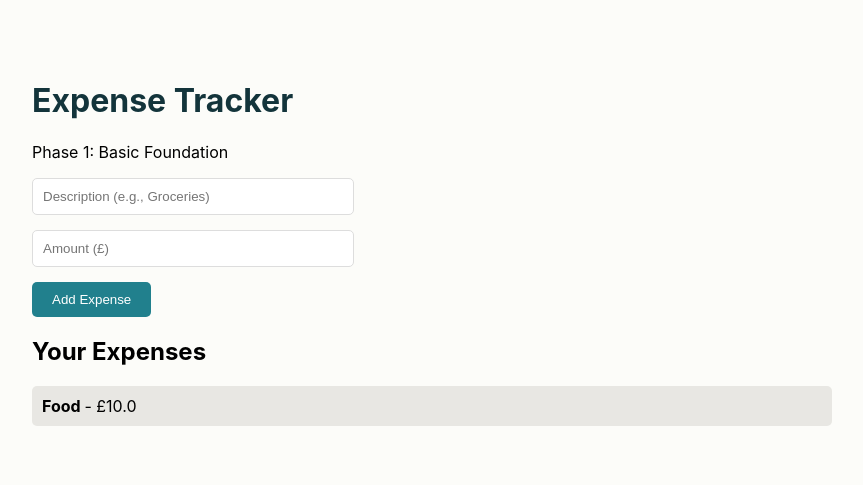
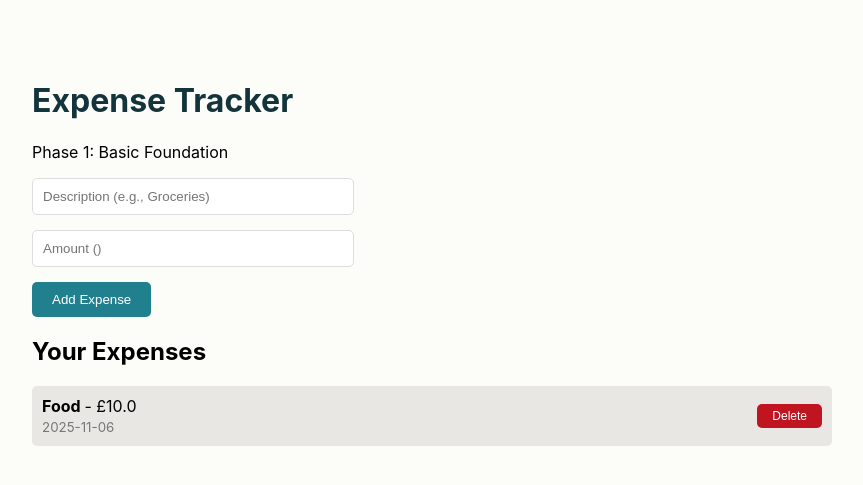
Before and after one commit to aleyshak/my-projects, a Flask app: page / in a window 1280 px wide. Shown: the top 485 px of the page, without its empty margins (208-1071 px from the left). Run offline with Flask 3, Linux system fonts and the light colour scheme; data comes from the database, SQL or seed files in the repository.

Commit message:
Updated to show a delete button

```diff
--- a/templates/home.html
+++ b/templates/home.html
@@ -50,7 +50,7 @@
             <input name="description" placeholder="Description (e.g., Groceries)" required>
         </div>
         <div class="form-group">
-            <input name="amount" type="number" step="0.01" placeholder="Amount (£)" required>
+            <input name="amount" type="number" step="0.01" placeholder="Amount ()" required>
         </div>
         <button type="submit">Add Expense</button>
     </form>
@@ -59,11 +59,21 @@
 {% if expenses %}
     {% for exp in expenses %}
         <div class="expense-item">
+            <div style="display: flex; justify-content: space-between; align-items: center; width: 100%;">
+                <div>
                     <strong>{{ exp.description }}</strong> - £{{ exp.amount }}
+                    <br>
+                    <small style="color: #777;">{{ exp.date }}</small>
+                </div>
+                <form action="/delete/{{ exp.id }}" method="post" style="margin: 0;">
+                    <button type="submit" style="background: #c01521; padding: 5px 15px; font-size: 12px;">Delete</button>
+                </form>
+            </div>
         </div>
     {% endfor %}
 {% else %}
     <p>No expenses yet. Add your first expense above!</p>
 {% endif %}
+
 </body>
 </html>
```
Lines whose indentation alone changed are shown as unchanged.
